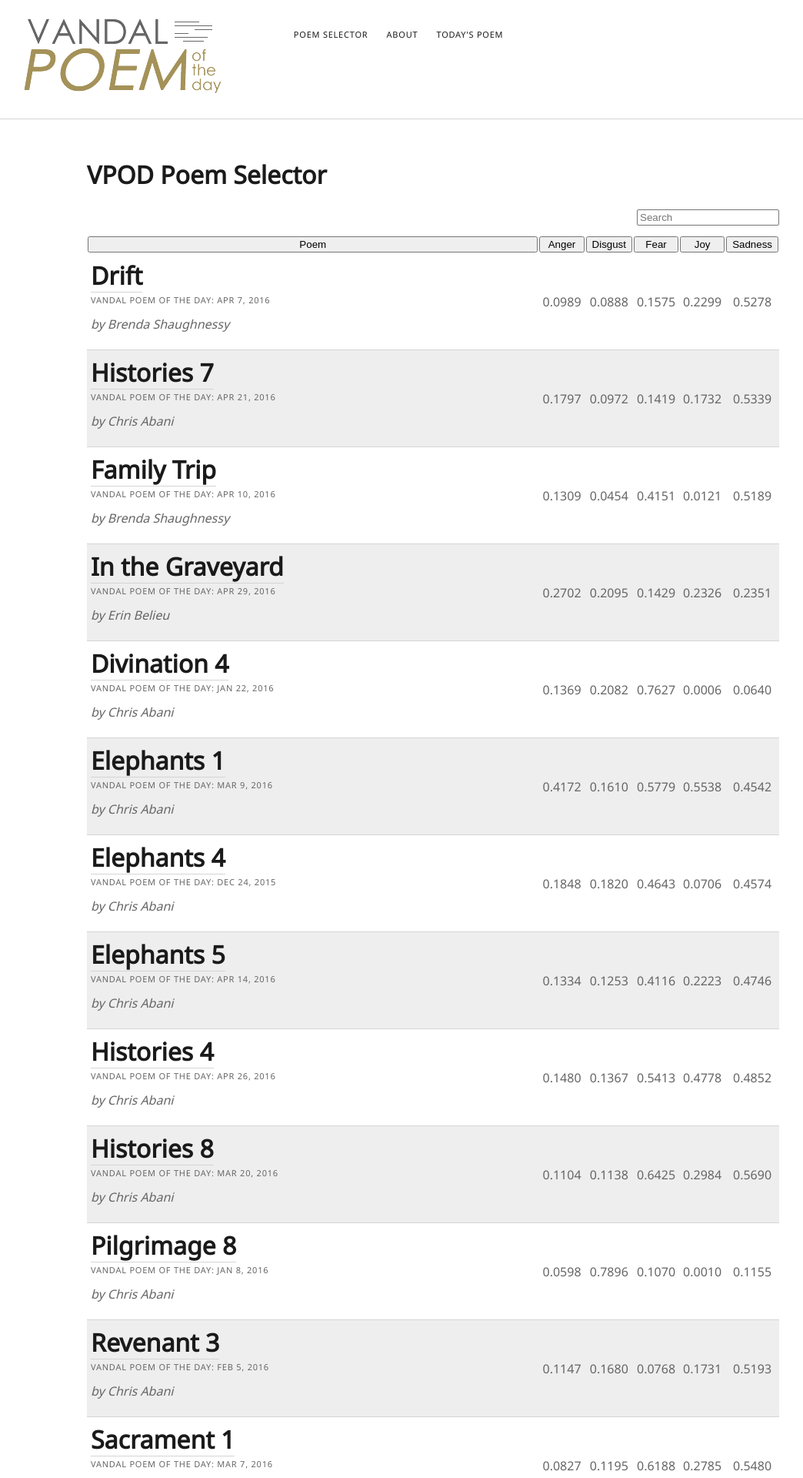
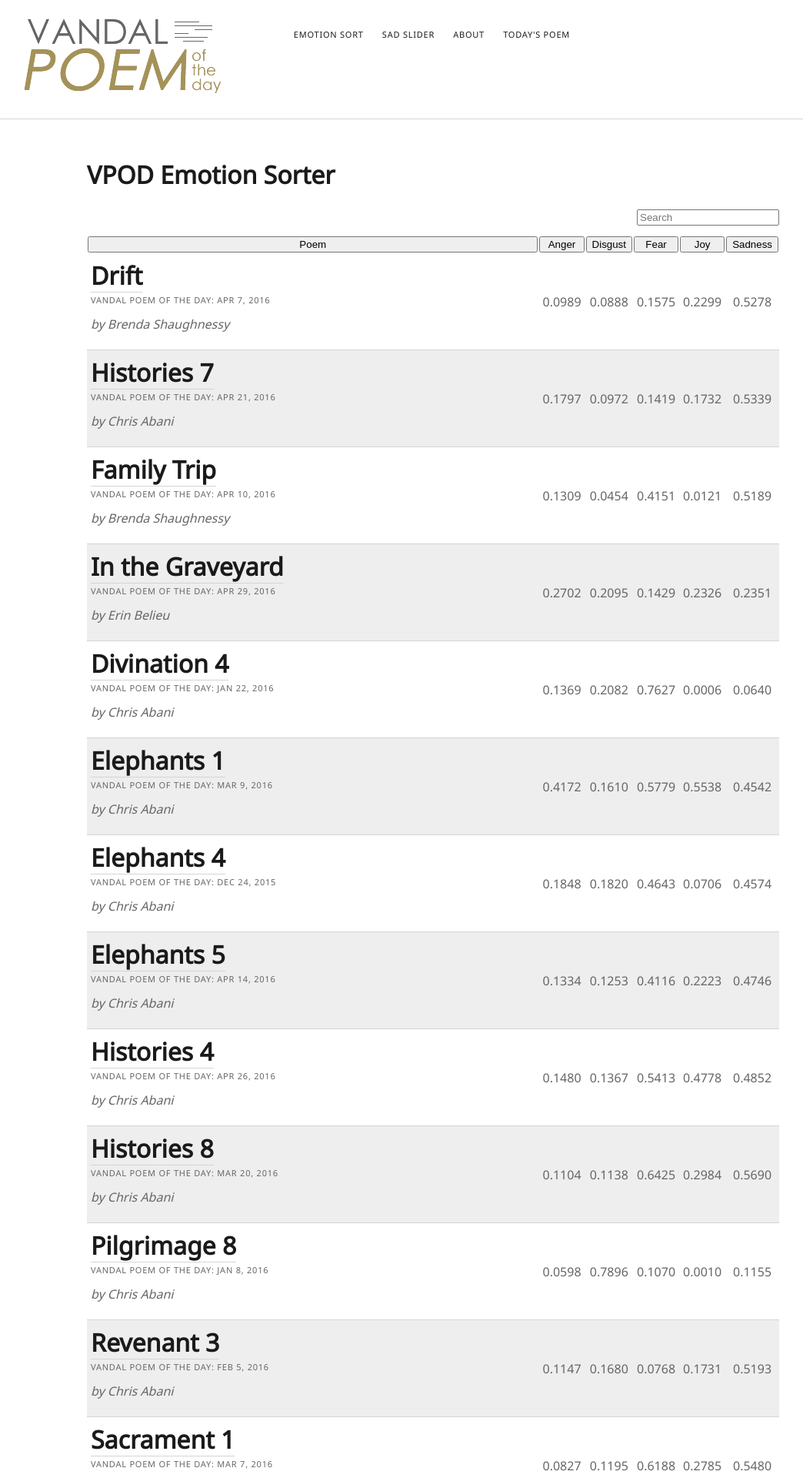
Before and after one commit to uidaholib/poemchoice, a Jekyll site: the page built from index.html, in a window 1280 px wide. Shown: the top 1920 px of the page at 77% size, without its empty margins (77-1121 px from the left). Built offline with Jekyll 4.4.1, drawn with Linux system fonts in a browser that asks for light colours.

Commit message:
sadslider and sass updates

```diff
--- a/_config.yml
+++ b/_config.yml
@@ -15,3 +15,7 @@
 
 # Build settings
 markdown: kramdown
+# Sass
+sass:
+  sass_dir:         _sass
+  style:            :compressed
--- a/_includes/vpod_header.html
+++ b/_includes/vpod_header.html
@@ -3,7 +3,8 @@
     <div id="menu-primary-container">
         <nav class="menu">
             <ul id="menu-primary-items">
-                <li><a href="index.html">Poem Selector</a></li>
+                <li><a href="index.html">Emotion Sort</a></li>
+                <li><a href="sad.html">Sad Slider</a></li>
                 <li><a href="about.html">About</a></li>
                 <li><a href="http://poetry.lib.uidaho.edu">Today's Poem</a></li>
             </ul>
--- a/_layouts/base.html
+++ b/_layouts/base.html
@@ -18,11 +18,8 @@
       {% include vpod_header.html %}
 
       <div id="box">
-        <div id="poem">
       {{ content }}
-        </div>
       </div>
-
 
   </body>
 
--- /dev/null
+++ b/_sass/_base.scss
@@ -0,0 +1,19 @@
+body{
+    max-width: 1500px;
+    margin: 0 auto;
+    box-sizing: border-box;
+    display: block;
+    font-family: $font-main;
+    line-height: 1.5;
+    font-weight: 400;
+    color: #666666;
+    background: $background-main;
+}
+h1 {
+    color: $black-main;
+}
+
+a {
+    color: $black-main;
+    text-decoration: none;
+}
--- /dev/null
+++ b/_sass/_oldpoems.scss
@@ -0,0 +1,17 @@
+/* old indents */
+.em1{padding-left:1em;}
+.em2{padding-left:2em;}
+.em3{padding-left:3em;}
+.em4{padding-left:4em;}
+.em5{padding-left:5em;}
+.em6{padding-left:6em;}
+.em7{padding-left:7em;}
+.em8{padding-left:8em;}
+.em9{padding-left:9em;}
+.em10{padding-left:10em;}
+.em11{padding-left:11em;}
+.em12{padding-left:12em;}
+.em13{padding-left:13em;}
+.em14{padding-left:14em;}
+.em15{padding-left:15em;}
+.em16{padding-left:16em;}
--- /dev/null
+++ b/_sass/_poems.scss
@@ -0,0 +1,48 @@
+#box {
+    margin: 3em auto 6em;
+    max-width: 900px;
+}
+#poem {
+}
+.title {
+    text-align: left;
+    font-size: 2em;
+    font-weight: 700;
+    color: $black-main;
+    line-height: 1.5;
+    margin:0;
+    a {
+        border-bottom: solid 1px $border-grey;
+    }
+}
+.vpoddate {
+    text-transform: uppercase;
+    letter-spacing: 0.07em;
+    font-size: 0.6875em;
+    line-height: 1.4545;
+    margin-top: 0;
+}
+.author {
+    margin-top: 0;
+}
+table {
+    border-collapse: collapse;
+    width: 100%;
+}
+.search {
+    float:right;
+    margin-bottom: 10px;
+}
+th {
+    td { padding: 0; }
+    button { width: 100%; }
+}
+tr:nth-child(even) { background-color: #eee; }
+tr::nth-child(odd) { background-color:#fff; }
+td {
+    padding:5px;
+    border-bottom:solid 1px $border-grey;
+}
+.metric {
+    text-align: center;
+}
--- /dev/null
+++ b/_sass/_sad.scss
@@ -0,0 +1,6 @@
+.allpoems {
+    display: none;
+}
+#sadslider {
+    width: 500px;
+}
--- /dev/null
+++ b/_sass/_vpodheader.scss
@@ -0,0 +1,34 @@
+#header{
+    padding: 1.5em 8.334%;
+    border-bottom: 1px solid $border-grey;
+    position: relative;
+    margin-bottom: 1.5em;
+    img { margin-right: 3em; }
+}
+
+#menu-primary-container {
+    display:inline-block;
+    vertical-align: top;
+    margin-top:7px;
+}
+#menu-primary-items {
+    border: none;
+    margin: 0;
+    list-style: none;
+    font-size: 1em;
+    padding:0;
+
+}
+#menu-primary-items li {
+    display: inline-block;
+    border: none;
+    margin-right:20px;
+    position: relative;
+}
+#menu-primary-items a {
+    text-transform: uppercase;
+    letter-spacing: 0.07em;
+    font-size: 0.6875em;
+    line-height: 1.4545;
+    text-decoration: none;
+}
--- a/css/main.css
+++ /dev/null
@@ -1,122 +0,0 @@
-body{
-max-width: 1500px;
-margin: 0 auto;
-box-sizing: border-box;
-display: block;
-font-family: "Noto Sans", sans-serif;
-line-height: 1.5;
-font-weight: 400;
-color: #666666;
-background: white;
-}
-div#box {
-margin: 0 auto;
-}
-div#poem {
-margin: 3em auto 6em;
-max-width: 900px;
-}
-div#header{
-padding: 1.5em 8.334%;
-border-bottom: 1px solid #D4D4D4;
-position: relative;
-margin-bottom: 1.5em;
-}
-#header img { margin-right: 3em;}
-#menu-primary-container {
-    display:inline-block;
-    vertical-align: top;
-    margin-top:7px;
-}
-#menu-primary-items {
-    border: none;
-    margin: 0;
-    list-style: none;
-    font-size: 1em;
-    padding:0;
-
-}
-#menu-primary-items li {
-    display: inline-block;
-    border: none;
-    margin-right:20px;
-    position: relative;
-}
-#menu-primary-items a {
-    text-transform: uppercase;
-    letter-spacing: 0.07em;
-    font-size: 0.6875em;
-    line-height: 1.4545;
-    text-decoration: none;
-}
-h1 { color: #1A1A1A; }
-.title {
-text-align: left;
-font-size: 2em;
-font-weight: 700;
-color: #1A1A1A;
-line-height: 1.5;
-margin:0;
-}
-.title a {
-text-decoration: none;
-border-bottom: solid 1px #D4D4D4;
-transition: color 0.1s ease-in-out, border-color 0.1s ease-in-out;
-}
-.post-meta {
-text-transform: uppercase;
-letter-spacing: 0.07em;
-font-size: 0.6875em;
-line-height: 1.4545;
-margin-top:0;
-}
-.author {
-margin-top: 0;
-}
-a {
-color: #1A1A1A;
-}
-table {
-    border-collapse: collapse;
-    width: 100%;
-}
-.search {
-    float:right;
-    margin-bottom: 10px;
-}
-th td {
-    padding: 0;
-}
-th button {
-    width: 100%;
-}
-tr:nth-child(even) {
-background-color: #eee;
-}
-tr:nth-child(odd) {
-background-color:#fff;
-}
-td {
-padding:5px;
-border-bottom:solid 1px #D4D4D4;
-}
-.metric {
-    text-align: center;
-}
-
-.em1{padding-left:1em;}
-.em2{padding-left:2em;}
-.em3{padding-left:3em;}
-.em4{padding-left:4em;}
-.em5{padding-left:5em;}
-.em6{padding-left:6em;}
-.em7{padding-left:7em;}
-.em8{padding-left:8em;}
-.em9{padding-left:9em;}
-.em10{padding-left:10em;}
-.em11{padding-left:11em;}
-.em12{padding-left:12em;}
-.em13{padding-left:13em;}
-.em14{padding-left:14em;}
-.em15{padding-left:15em;}
-.em16{padding-left:16em;}
--- /dev/null
+++ b/css/main.scss
@@ -0,0 +1,18 @@
+---
+# main css for all pages
+---
+
+@charset "utf-8";
+
+$font-main: "Noto Sans", sans-serif;
+$background-main: white;
+$border-grey: #D4D4D4;
+$black-main: #1A1A1A;
+
+/* Import partials from `_sass` */
+@import
+    "base",
+    "vpodheader",
+    "poems",
+    "sad"
+;
--- a/index.html
+++ b/index.html
@@ -1,8 +1,9 @@
 ---
-title: Poem Select
+title: Emotion Sort
 layout: base
 ---
-<h1>VPOD Poem Selector</h1>
+<h1>VPOD Emotion Sorter</h1>
+<div id="poem">
     <input class="search" placeholder="Search" />
     <table>
         <tr>
@@ -13,12 +14,12 @@
             <th><button class="sort" data-sort="joy">Joy</button></th>
             <th><button class="sort" data-sort="sadness">Sadness</button></th>
         </tr>
-    <tbody class="allPoems list">
+        <tbody class="list">
             {% for poem in site.data.poems3 %}
             <tr>
                 <td>
                     <h2 class="title"><a href="{{ poem.link }}" target="_blank">{{ poem.title }}</a></h2>
-                <p class="post-meta date">Vandal Poem of the Day: {{ poem.date }}</p>
+                    <p class="vpoddate">Vandal Poem of the Day: {{ poem.date }}</p>
                     <p class="author"><em>by {{ poem.author }}</em></p>
                 </td>
                 <td class="anger metric">{{ poem.emotion_anger }}</td>
```
Also changed, not shown: other parts of index.html (+2 -1 lines), about.md (+1 -1 lines), sad.html (added, +32 -0 lines). Lines whose indentation alone changed are shown as unchanged.
